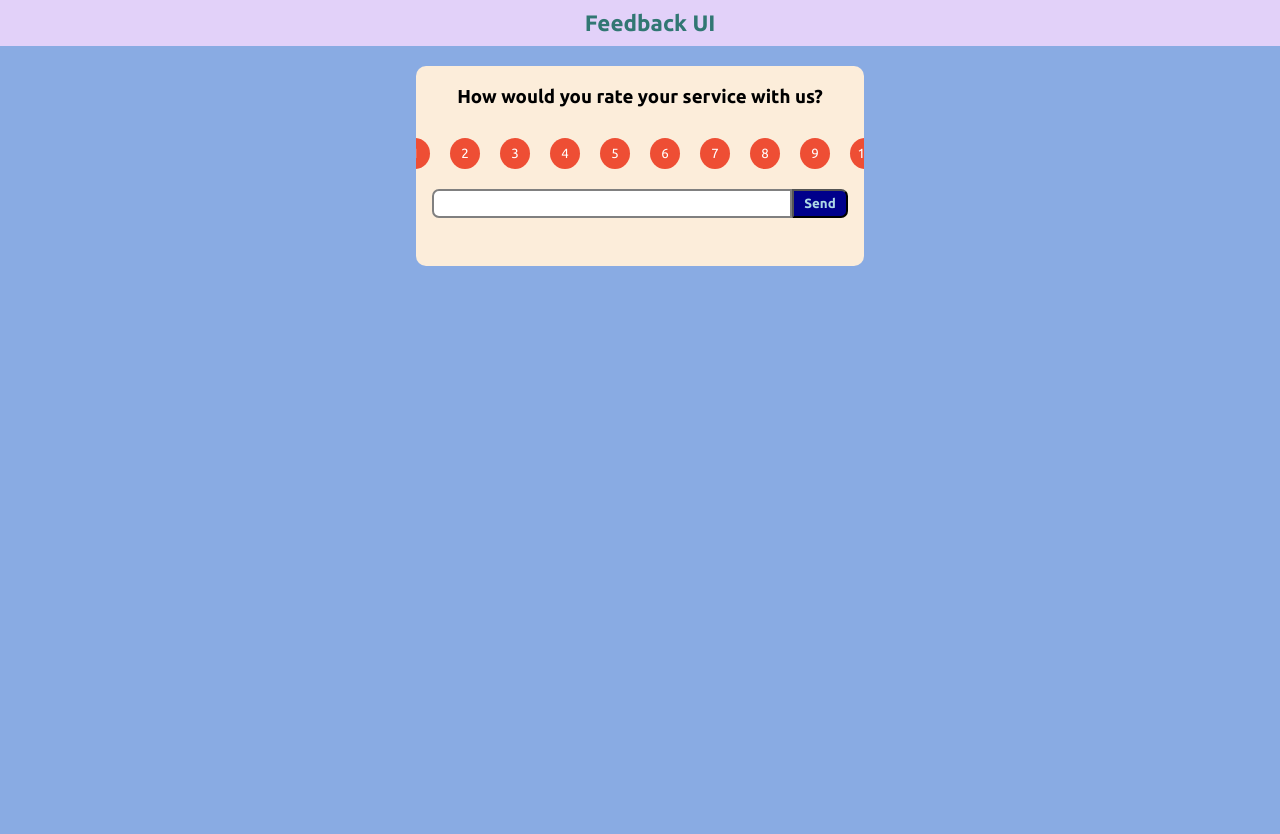
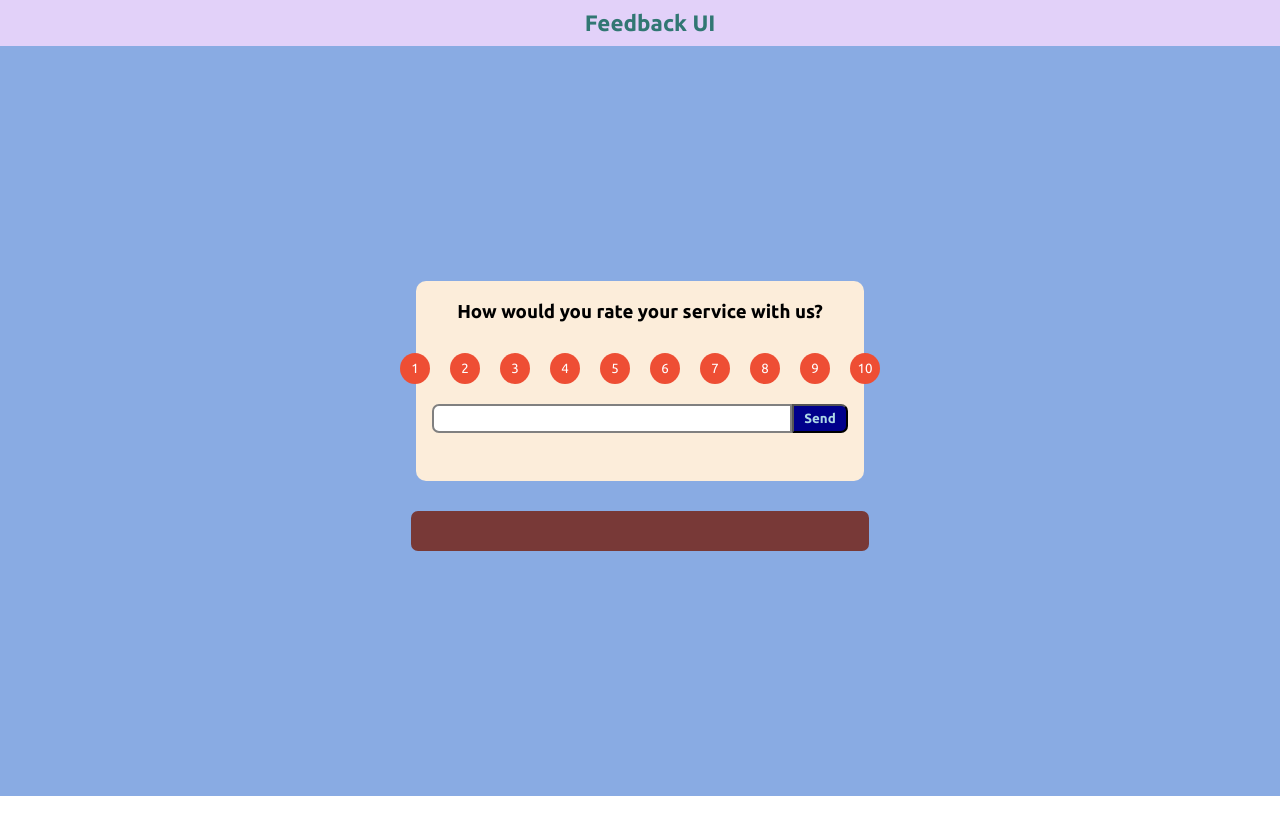
Before and after one commit to Ankush-Ladani/feedback-app, a React (Create React App) app: page / in a window 1280 px wide. Shown: the top 834 px of the page. After the commit the page ends 800 px from the top, so only its background shows below. Built offline with nearby package versions, Linux system fonts and the light colour scheme.

Commit message:
Day 2 Complete

```diff
--- a/src/App.js
+++ b/src/App.js
@@ -2,18 +2,22 @@ import React from "react";
 import Navbar from "./Components/Navbar";
 import MainDiv from "./Components/MainDiv";
 import styled from "styled-components";
+import FeedbackDiv from "./Components/FeedbackDiv";
 const Body = styled.div`
-  background-color: #89ABE3FF;
-  height: 100vh;
-  display : flex;
-  justify-content : center;
+  background-color: #89abe3ff;
+  height: 93.8vh;
+  display: flex;
+  justify-content: center;
+  flex-direction: column;
+  align-items: center;
 `;
 const App = () => {
   return (
-    <div className="BodyDiv">
+    <div className="BodyDiv" style={{overflowX : 'hidden'}}>
       <Navbar></Navbar>
       <Body>
         <MainDiv></MainDiv>
+        <FeedbackDiv></FeedbackDiv>
       </Body>
     </div>
   );
--- /dev/null
+++ b/src/Components/FeedbackDiv.js
@@ -0,0 +1,20 @@
+import React from "react";
+import styled from "styled-components";
+import FeedbackItem from "./FeedbackItem";
+const Container = styled.div`
+  margin: 30px;
+  background: #783937ff;
+  width: 29.5%;
+  border-radius: 7px;
+  padding: 20px 40px;
+  position: relative;
+`;
+const FeedbackDiv = () => {
+  return (
+    <Container>
+      <FeedbackItem></FeedbackItem>
+    </Container>
+  );
+};
+
+export default FeedbackDiv;
--- /dev/null
+++ b/src/Components/FeedbackItem.js
@@ -0,0 +1,36 @@
+import React from 'react'
+import FeedbackData from "../FeedbackData/FeedbackData";
+import styled from 'styled-components';
+const Rating = styled.div`
+  background: #1e2761;
+  width: 20px;
+  border-radius: 50%;
+  padding: 5px;
+  position: absolute;
+  top: -10px;
+  left: -12px;
+  color: #97bc62ff;
+  font-weight: 800;
+  display: flex;
+  justify-content: center;
+  align-items: center;
+`;
+const Text = styled.p`
+  color: #f1ac88ff;
+  font-weight: 500;
+`;
+const FeedbackItem = () => {
+  return (
+    <div >
+        {FeedbackData.map((item) => {
+            <div>
+                {/* <Rating>{item.rating}</Rating>
+                <Text>{item.text}</Text> */}
+                {item}
+            </div>
+        })}
+    </div>
+  )
+}
+
+export default FeedbackItem
--- /dev/null
+++ b/src/FeedbackData/FeedbackData.js
@@ -0,0 +1,19 @@
+const FeedbackData = [
+  {
+    id: "1",
+    text: "Lorem ipsum dolor sit amet consectetur adipisicing elit. Provident, delectus",
+    rating: 10,
+  },
+  {
+    id: "2",
+    text: "Lorem ipsum dolor sit amet consectetur adipisicing elit. Provident, delectus",
+    rating: 9,
+  },
+  {
+    id: "3",
+    text: "Lorem ipsum dolor sit amet consectetur adipisicing elit. Provident, delectus",
+    rating: 8,
+  },
+];
+
+export default FeedbackData;
--- a/src/index.css
+++ b/src/index.css
@@ -2,6 +2,6 @@
   font-family: "Ubuntu", sans-serif;
   margin: 0;
   padding: 0;
-  overflow-x: hidden;
-  overflow-y: hidden;
+  /* overflow-x: hidden;
+  overflow-y: hidden; */
 }
```
